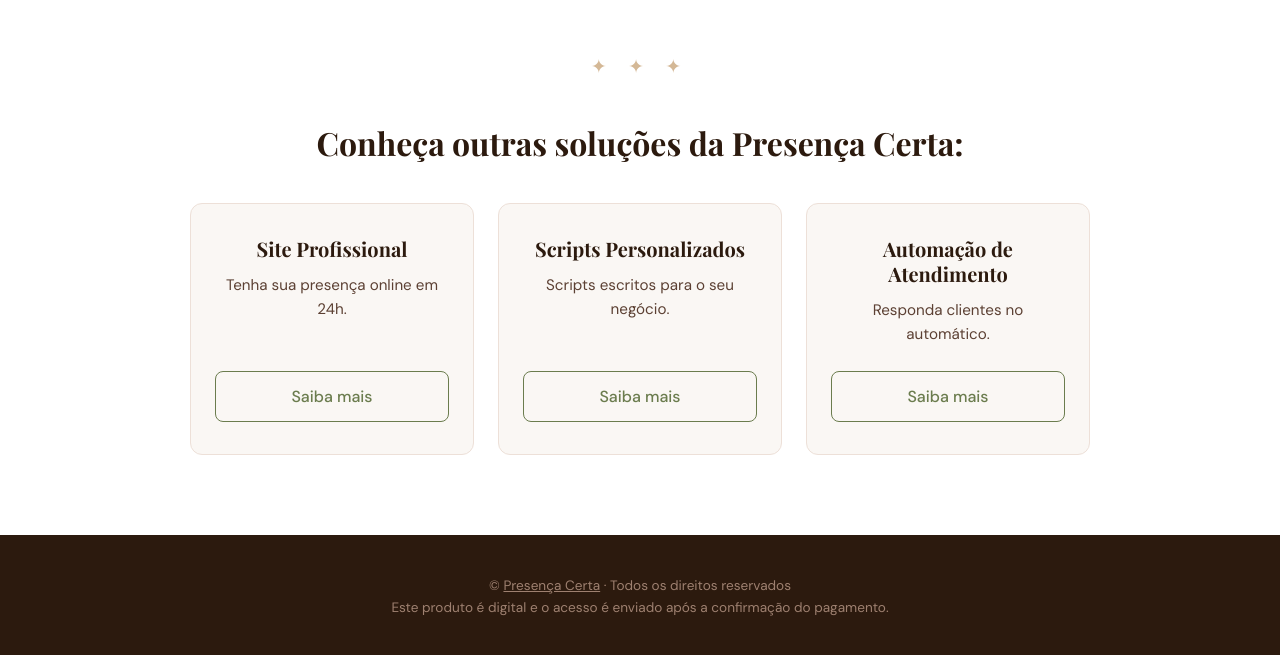
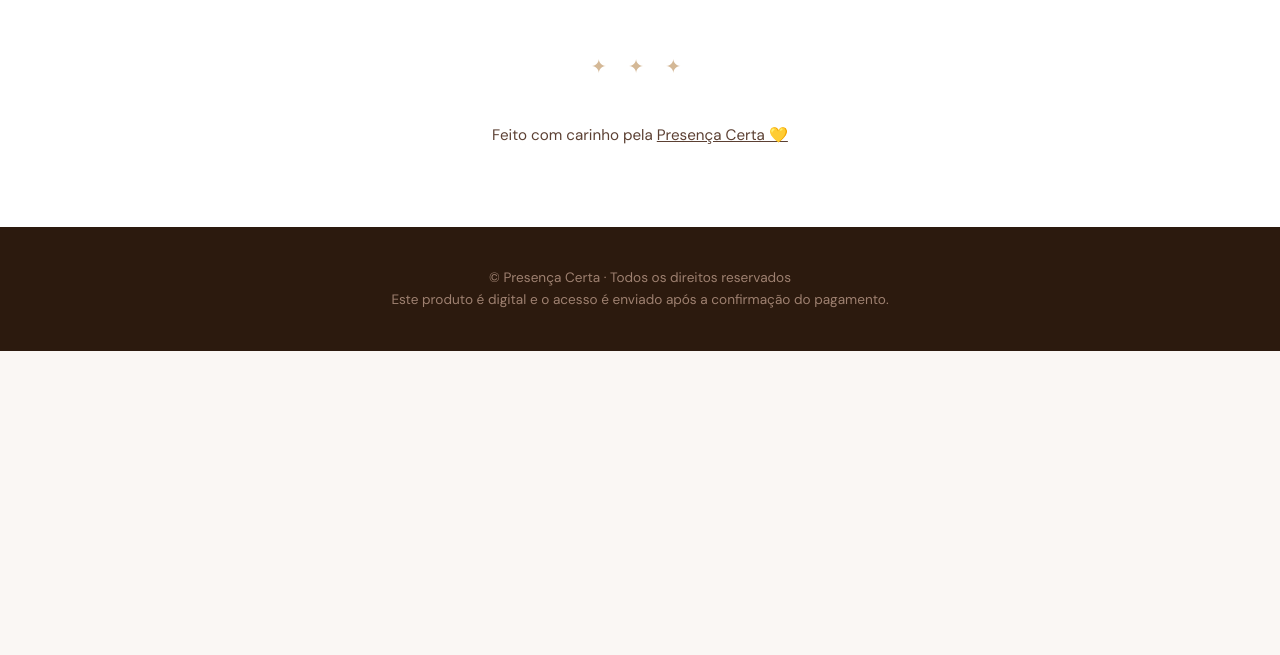
Before and after one commit to convertamaisgf-bot/script-naildesign, a website built with Vite: page obrigado.html in a window 1280 px wide. Shown: the part 679-1334 px from the top of the page. After the commit the page ends 1030 px from the top, so only its background shows below. Built offline with nearby package versions, Linux system fonts and the light colour scheme; a web font is replaced by a local one.

Commit message:
Add files via upload

```diff
--- a/obrigado.html
+++ b/obrigado.html
@@ -189,7 +189,7 @@
       </div>
 
       <h1>Parabéns! Seu acesso está sendo liberado.</h1>
-      <p class="sub">Você deu um passo gigante para profissionalizar seu atendimento.</p>
+      <p class="sub">Você deu um passo importante para<br>profissionalizar seu atendimento 😊</p>
 
       <div class="passos-container">
         <div class="passo-card">
@@ -214,30 +214,12 @@
   <section class="section-solucoes">
     <div class="container">
       <div class="separador">✦ ✦ ✦</div>
-      <h2>Conheça outras soluções da Presença Certa:</h2>
-
-      <div class="solucoes-grid">
-        <div class="solucao-card">
-          <h3>Site Profissional</h3>
-          <p>Tenha sua presença online em 24h.</p>
-          <a href="https://presencacerta.com.br/siteprofissional" class="btn-outline" target="_blank">Saiba mais</a>
-        </div>
-        <div class="solucao-card">
-          <h3>Scripts Personalizados</h3>
-          <p>Scripts escritos para o seu negócio.</p>
-          <a href="https://presencacerta.com.br/scriptpersonalizado" class="btn-outline" target="_blank">Saiba mais</a>
-        </div>
-        <div class="solucao-card">
-          <h3>Automação de Atendimento</h3>
-          <p>Responda clientes no automático.</p>
-          <a href="https://presencacerta.com.br/automacoes" class="btn-outline" target="_blank">Saiba mais</a>
-        </div>
-      </div>
+      <p style="font-size: 0.95rem; color: var(--text-corrido); text-align: center;">Feito com carinho pela <a href="https://presencacerta.com.br" target="_blank" style="color: inherit; text-decoration: underline;">Presença Certa 💛</a></p>
     </div>
   </section>
 
   <footer class="footer">
-    <p>© <a href="https://presencacerta.com.br" target="_blank">Presença Certa</a> · Todos os direitos reservados</p>
+    <p>© Presença Certa · Todos os direitos reservados</p>
     <p>Este produto é digital e o acesso é enviado após a confirmação do pagamento.</p>
   </footer>
 
```
